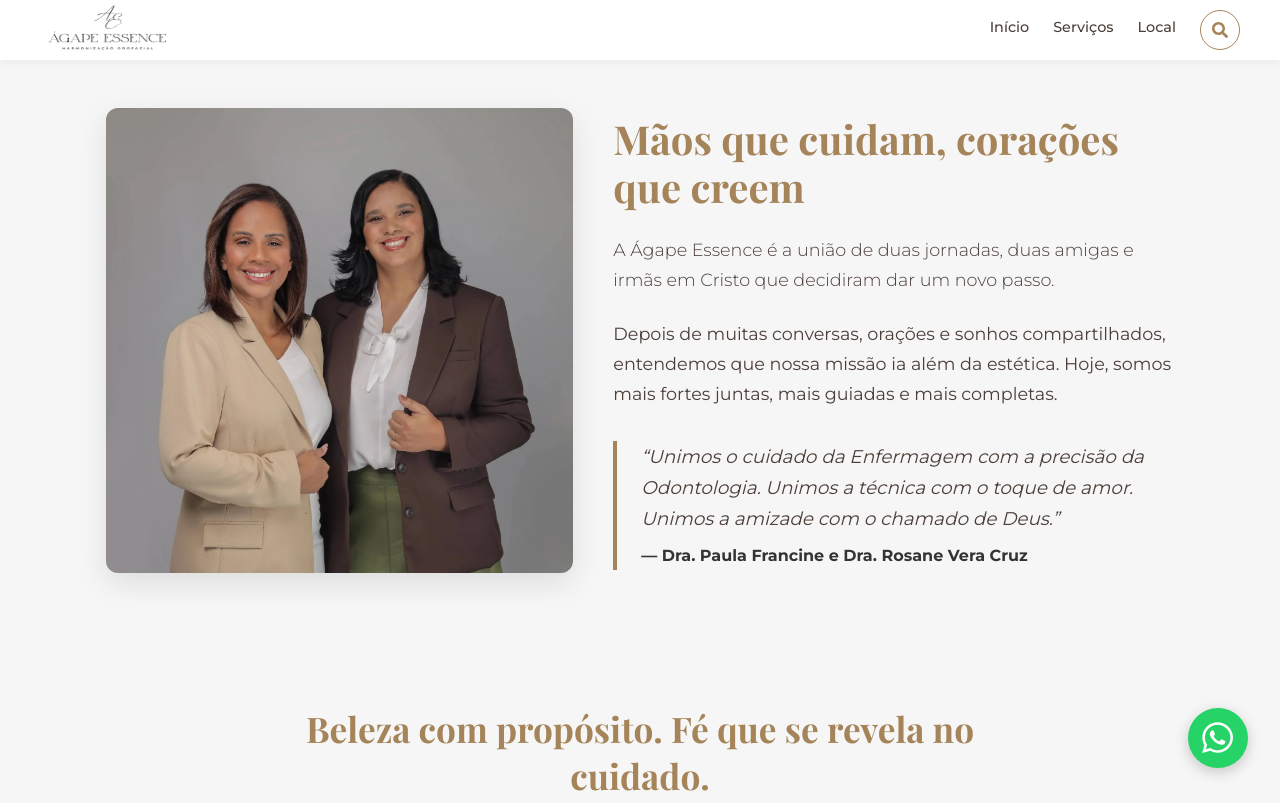
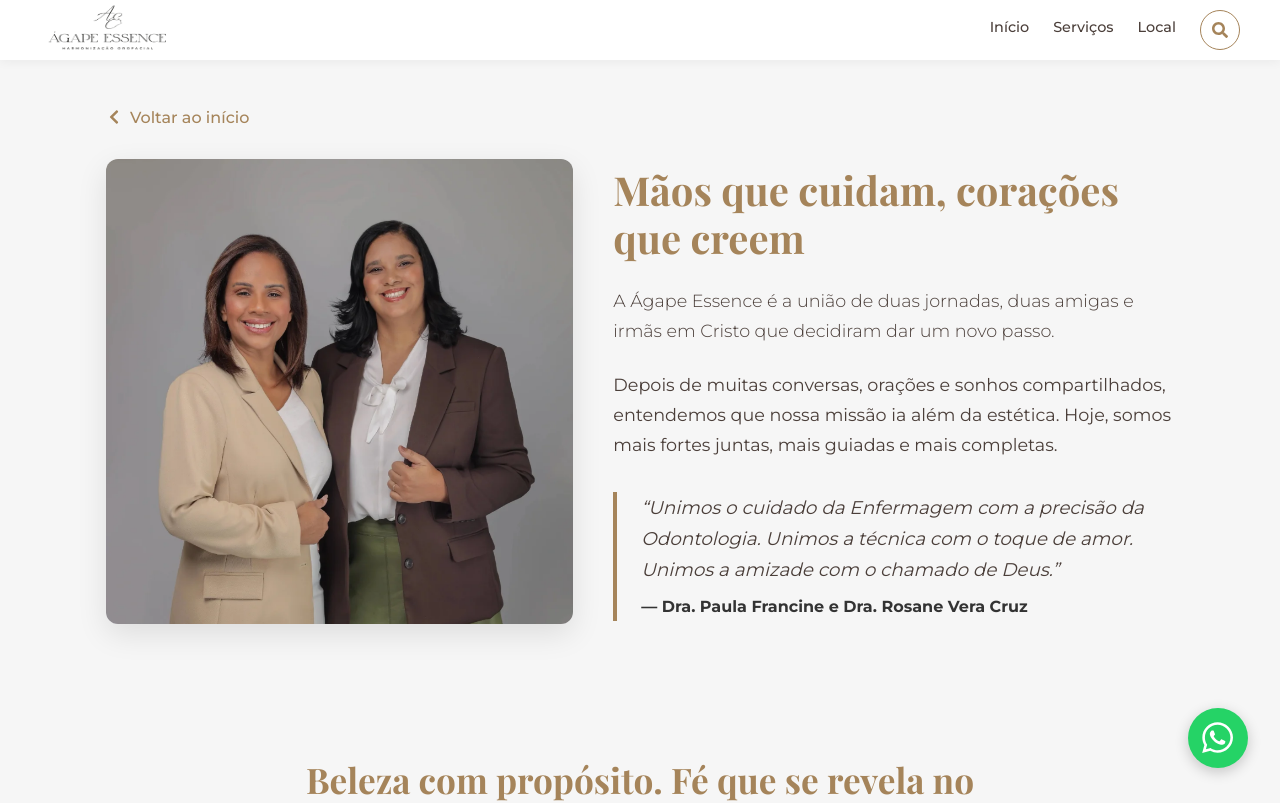
Before and after one commit to Henrilsm/agape-essence, a Next.js app: page /sobre-nos in a window 1280 px wide. Shown: the top 803 px of the page. Built offline with nearby package versions, Linux system fonts and the light colour scheme.

Commit message:
Botão voltar sobre nos-inicio

```diff
--- a/app/sobre-nos/page.js
+++ b/app/sobre-nos/page.js
@@ -1,4 +1,6 @@
 import Image from "next/image";
+import Link from "next/link";
+import { FaChevronLeft } from "react-icons/fa";
 import styles from "./page.module.css";
 
 // Nós removemos a importação da imagem e passamos a usar o 'src' direto
@@ -7,6 +9,9 @@ import styles from "./page.module.css";
 export default function SobreNosPage() {
   return (
     <div className={styles.container}>
+      <Link href="/" className={styles.backLink}>
+        <FaChevronLeft /> Voltar ao início
+      </Link>
       <section className={styles.section}>
         <div className={styles.imageContainer}>
           <Image
--- a/app/sobre-nos/page.module.css
+++ b/app/sobre-nos/page.module.css
@@ -4,6 +4,22 @@
     max-width: 1100px;
     margin: 3rem auto;
     padding: 0 1rem;
+}
+
+/* --- Botão de Voltar (igual ao usado em servicos/[slug]) --- */
+.backLink {
+    display: inline-flex;
+    align-items: center;
+    gap: 0.5rem;
+    font-size: 1rem;
+    color: var(--primary-color);
+    text-decoration: none;
+    font-weight: 500;
+    margin-bottom: 2rem;
+}
+
+.backLink:hover {
+    text-decoration: underline;
 }
 
 /* --- Seção 1: Doutoras --- */
```
